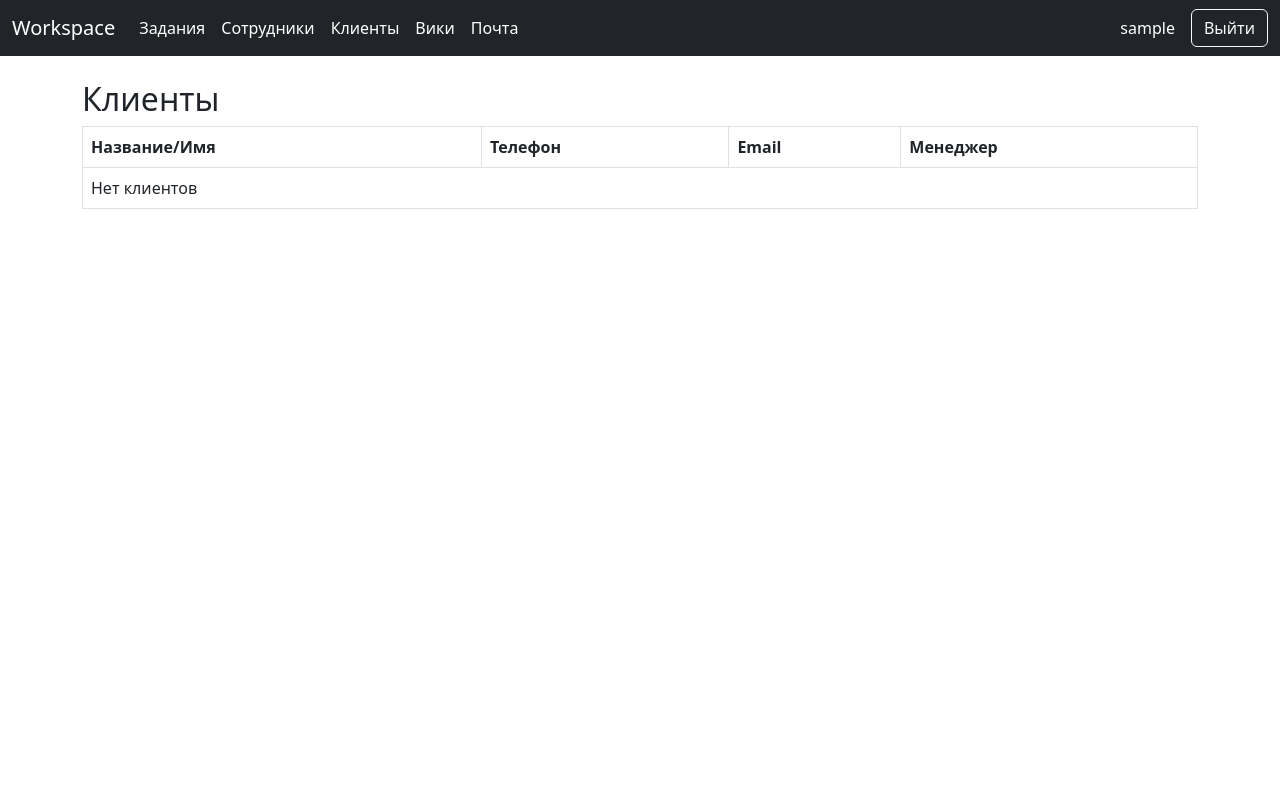
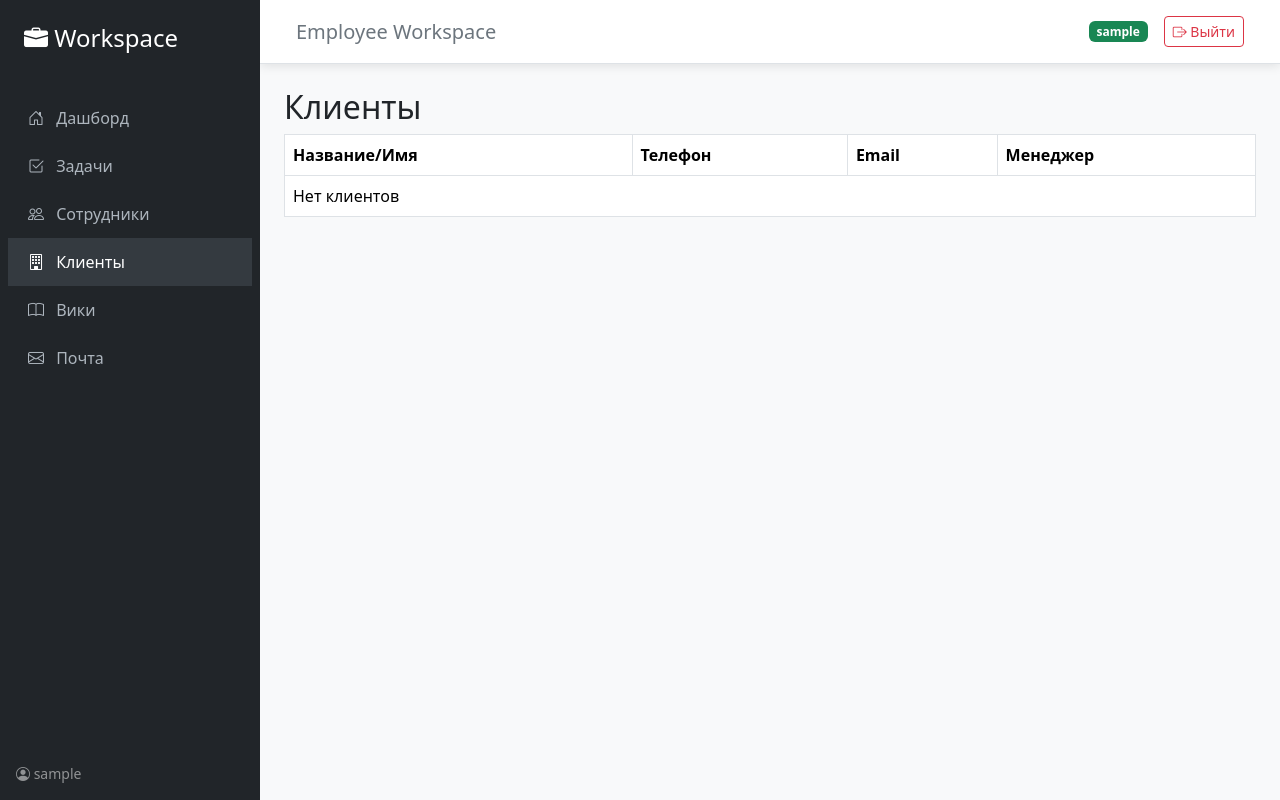
Before and after one commit to fake-stmz/employee-workspace-django, a Django app: page /clients/ in a window 1280 px wide. Run offline with Django 5.2, Linux system fonts and the light colour scheme; the visitor is signed in with stand-in values (Sample User, id 1); data that the repository does not hold is empty.

Commit message:
feat: bootstrap sidebar

```diff
--- a/apps/tasks/views.py
+++ b/apps/tasks/views.py
@@ -27,6 +27,7 @@ class TaskCommentViewSet(viewsets.ModelViewSet):
 
 
 
+@login_required
 def task_list(request):
 
     if request.user.groups.filter(name='Менеджер').exists():
--- a/templates/base.html
+++ b/templates/base.html
@@ -1,40 +1,127 @@
 <!DOCTYPE html>
-<html>
+<html lang="ru">
 <head>
-    <title>Employee Workspace</title>
-    <link href="https://cdn.jsdelivr.net/npm/bootstrap@5.3.0/dist/css/bootstrap.min.css" rel="stylesheet">
+    <meta charset="UTF-8">
+    <meta name="viewport" content="width=device-width, initial-scale=1">
+    <title>{% block title %}Employee Workspace{% endblock %}</title>
+
+    <link href="https://cdn.jsdelivr.net/npm/bootstrap@5.3.3/dist/css/bootstrap.min.css" rel="stylesheet"
+          integrity="sha384-QWTKZyjpPEjISv5WaRU9OFeRpok6YctnYmDr5pNlyT2bRjXh0JMhjY6hW+ALEwIH" crossorigin="anonymous">
+    <link href="https://cdn.jsdelivr.net/npm/bootstrap-icons@1.11.3/font/bootstrap-icons.css" rel="stylesheet">
+
+    <style>
+        :root {
+            --sidebar-width: 260px;
+        }
+        .sidebar {
+            width: var(--sidebar-width);
+            height: 100vh;
+            position: fixed;
+            top: 0;
+            left: 0;
+            background: #212529;
+            color: #fff;
+            overflow-y: auto;
+            z-index: 1000;
+        }
+        .sidebar .nav-link {
+            color: #adb5bd;
+            padding: 12px 20px;
+            border-radius: 0;
+            transition: all 0.2s;
+        }
+        .sidebar .nav-link:hover,
+        .sidebar .nav-link.active {
+            background: #343a40;
+            color: #fff;
+        }
+        .main-content {
+            margin-left: var(--sidebar-width);
+            min-height: 100vh;
+            background: #f8f9fa;
+        }
+        .top-navbar {
+            box-shadow: 0 2px 10px rgba(0,0,0,0.1);
+        }
+        .card {
+            border: none;
+            box-shadow: 0 4px 15px rgba(0,0,0,0.08);
+        }
+        .form-control, .form-select {
+            border-radius: 8px;
+        }
+    </style>
 </head>
-
 <body>
 
-<nav class="navbar navbar-expand-lg navbar-dark bg-dark">
-    <div class="container-fluid">
-        <div class="navbar-nav">
-            <a class="navbar-brand" href="{% url 'dashboard' %}">Workspace</a>
-            <a class="nav-link text-white" href="{% url 'task_list' %}">Задания</a>
-            <a class="nav-link text-white" href="{% url 'employee_list' %}">Сотрудники</a>
-            <a class="nav-link text-white" href="{% url 'client_list' %}">Клиенты</a>
-            <a class="nav-link text-white" href="{% url 'wiki_list' %}">Вики</a>
-            <a class="nav-link text-white" href="{% url 'email_list' %}">Почта</a>
+<div class="d-flex">
+    <nav class="sidebar d-flex flex-column">
+        <div class="p-4 border-bottom border-dark">
+            <h4 class="mb-0 text-white">
+                <i class="bi bi-briefcase-fill"></i> Workspace
+            </h4>
         </div>
 
+        <div class="nav flex-column px-2 py-3">
+            <a href="{% url 'dashboard' %}" class="nav-link {% if request.path == '/' %}active{% endif %}">
+                <i class="bi bi-house-door me-2"></i> Дашборд
+            </a>
+            <a href="{% url 'task_list' %}" class="nav-link {% if 'tasks' in request.path %}active{% endif %}">
+                <i class="bi bi-check2-square me-2"></i> Задачи
+            </a>
+            <a href="{% url 'employee_list' %}" class="nav-link {% if 'employees' in request.path %}active{% endif %}">
+                <i class="bi bi-people me-2"></i> Сотрудники
+            </a>
+            <a href="{% url 'client_list' %}" class="nav-link {% if 'clients' in request.path %}active{% endif %}">
+                <i class="bi bi-building me-2"></i> Клиенты
+            </a>
+            <a href="{% url 'wiki_list' %}" class="nav-link {% if 'wiki' in request.path %}active{% endif %}">
+                <i class="bi bi-book me-2"></i> Вики
+            </a>
+            <a href="{% url 'email_list' %}" class="nav-link {% if 'mail' in request.path %}active{% endif %}">
+                <i class="bi bi-envelope me-2"></i> Почта
+            </a>
+        </div>
 
-        <div class="d-flex align-items-center">
+        <div class="mt-auto p-3 border-top border-dark">
             {% if user.is_authenticated %}
-                <span class="text-white me-3">{{ user.username }}</span>
-                <form method="post" action="{% url 'logout' %}">
+                <div class="text-white-50 small">
+                    <i class="bi bi-person-circle"></i> {{ user.username }}
+                </div>
+            {% endif %}
+        </div>
+    </nav>
+
+    <div class="main-content flex-grow-1">
+        <nav class="top-navbar navbar navbar-light bg-white border-bottom px-4 py-3">
+            <div class="container-fluid">
+                <h5 class="mb-0 text-secondary">{% block page_title %}Employee Workspace{% endblock %}</h5>
+
+                <div class="d-flex align-items-center gap-3">
+                    {% if user.is_authenticated %}
+                        <span class="badge bg-success">{{ user.get_username }}</span>
+                        <form method="post" action="{% url 'logout' %}" class="d-inline">
                             {% csrf_token %}
-                    <button class="btn btn-outline-light" type="submit">Выйти</button>
+                            <button type="submit" class="btn btn-outline-danger btn-sm">
+                                <i class="bi bi-box-arrow-right"></i> Выйти
+                            </button>
                         </form>
                     {% endif %}
                 </div>
             </div>
         </nav>
 
-<div class="container mt-4">
+        <div class="p-4">
             {% block content %}
             {% endblock %}
         </div>
+    </div>
+</div>
 
+<script src="https://cdn.jsdelivr.net/npm/bootstrap@5.3.3/dist/js/bootstrap.bundle.min.js"
+        integrity="sha384-YvpcrYf0tY3lHB60NNkmXc5s9fDVZLESaAA55NDzOxhy9GkcIdslK1eN7N6jIeHz"
+        crossorigin="anonymous"></script>
+
+{% block extra_js %}{% endblock %}
 </body>
 </html>
```
Also changed, not shown: 1 other file. Lines whose indentation alone changed are shown as unchanged.
